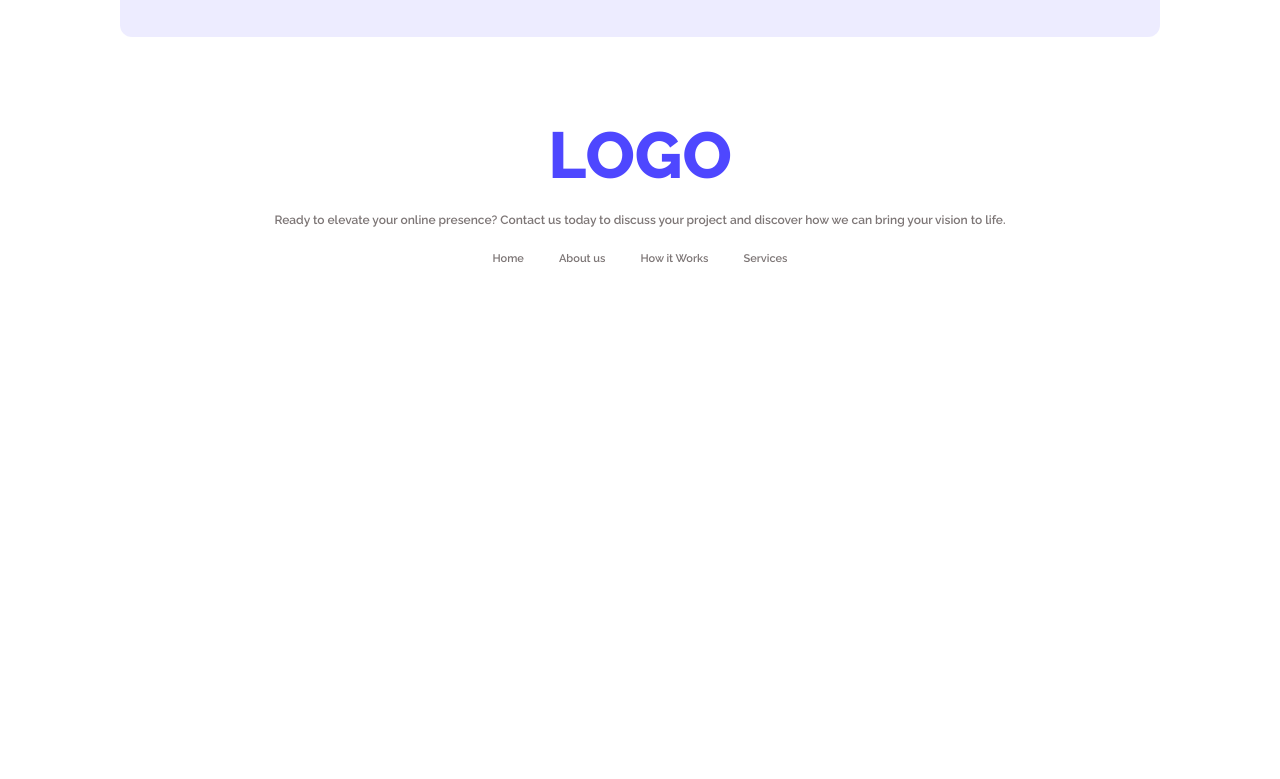
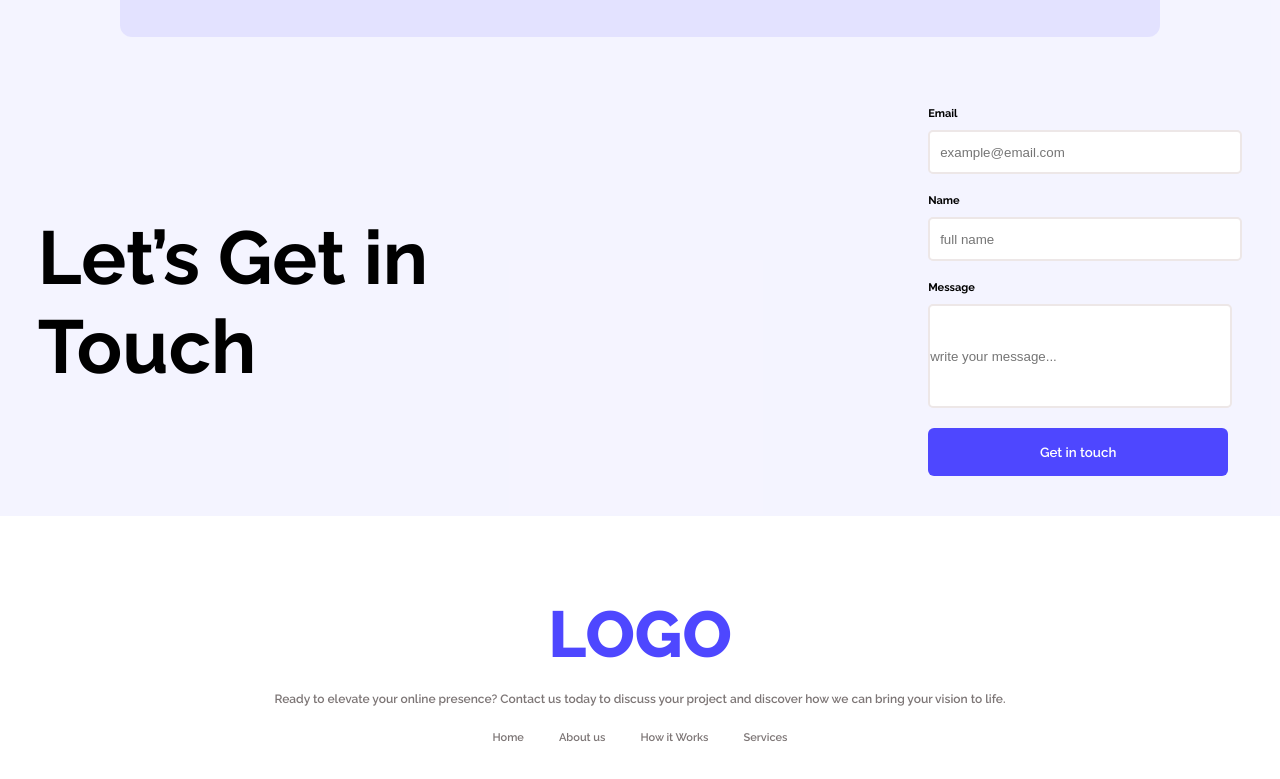
Before and after one commit to mashiatz/Webflow, a plain HTML site: page index.html in a window 1280 px wide. Shown: the part 1265-2044 px from the top of the page. Before the commit the page ends 1635 px from the top, so only its background shows below. Drawn offline with Linux system fonts and the light colour scheme.

Commit message:
added form section

```diff
--- a/index.html
+++ b/index.html
@@ -9,6 +9,7 @@
 </head>
 
 <body>
+    <div class="bg-cl">
     <section class="header">
         <nav>
             <h3>LOGO</h3>
@@ -68,6 +69,25 @@
 
     </section>
 
+    <section class="form-sec">
+        <div class="form-head">
+            <h2>Let’s Get in<br> Touch</h2>
+        </div>
+        <div class="formt">
+            <form>
+            <label class="lbl" for="email">Email</label>
+            <input class="place" type="email" placeholder="example@email.com">
+            <label class="lbl" for="text">Name</label>
+            <input class="place" type="text" placeholder="full name">
+            <label class="lbl" for="text">Message</label>
+            <input class="msg" type="text" placeholder="write your message...">
+      </form>
+      <button class="touch-btn">Get in touch</button>
+        </div>
+
+    </section>
+    </div>
+
     <footer>
         <h1>LOGO</h1>
         <p>Ready to elevate your online presence? Contact us today to discuss your project and discover how we can bring
--- a/styles/style.css
+++ b/styles/style.css
@@ -6,6 +6,9 @@
 }
 body{
     font-family: Raleway;
+}
+.bg-cl{
+   background-color: rgba(78, 71, 255,0.06);
 }
 .header{
     background-image: url(../Assets/Hero-bg.png);
@@ -119,6 +122,68 @@ font-weight: 700;
     font-size: 14px;
     font-weight: 600;
 }
+form{
+    display: flex;
+    flex-direction: column;
+    /* justify-content: space-between; */
+
+
+
+}
+.form-sec{
+    display: flex;
+    justify-content: center;
+    align-items: center;
+    margin-top: 50px;
+    gap: 500px;
+}
+.form-head > h2{
+    font-size: 75px;
+    font-weight: 700;
+}
+.lbl{
+    font-size: 11px;
+    font-weight: 700;
+    margin-top: 20px;
+}
+.place{
+    width: 300px;
+    height: 40px;
+    padding-left: 10px;
+    border-radius: 5px;
+    border: 2px solid rgb(237, 231, 231);
+    margin-top: 10px;
+    background-color: white;
+}
+.msg{
+     width: 300px;
+    height: 100px;
+    border-radius: 5px;
+    border: 2px solid  rgb(237, 231, 231);
+    margin-top: 10px;
+    background-color: white;
+
+
+}
+
+.touch-btn{
+    font-family: Raleway;
+    border-radius: 6px;
+    border: none;
+    background: rgb(78, 71, 255);
+    color: white;
+    width: 300px;
+    height: 48px;
+    font-weight: 600;
+    margin-top: 20px;
+    margin-bottom: 40px;
+}
+
+
+
+
+
+
 footer{
     display: flex;
     flex-direction: column;
```
